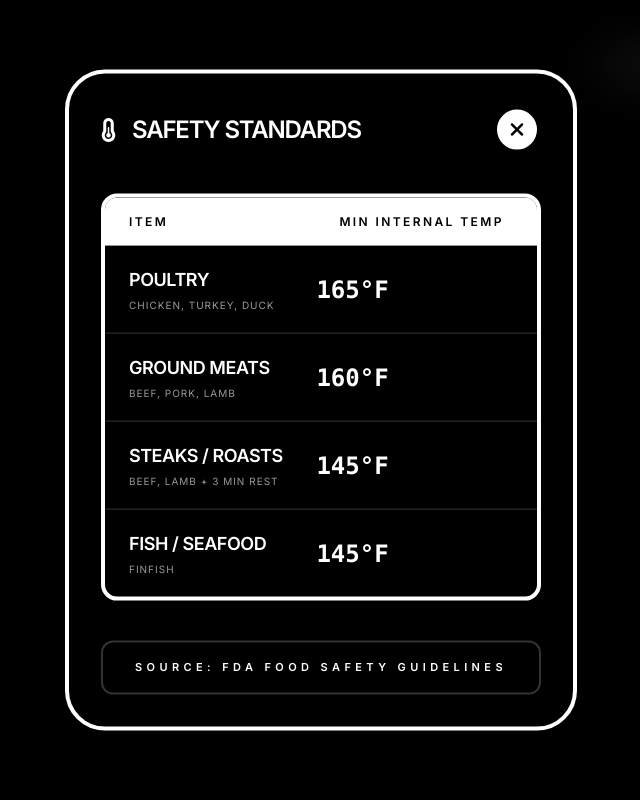
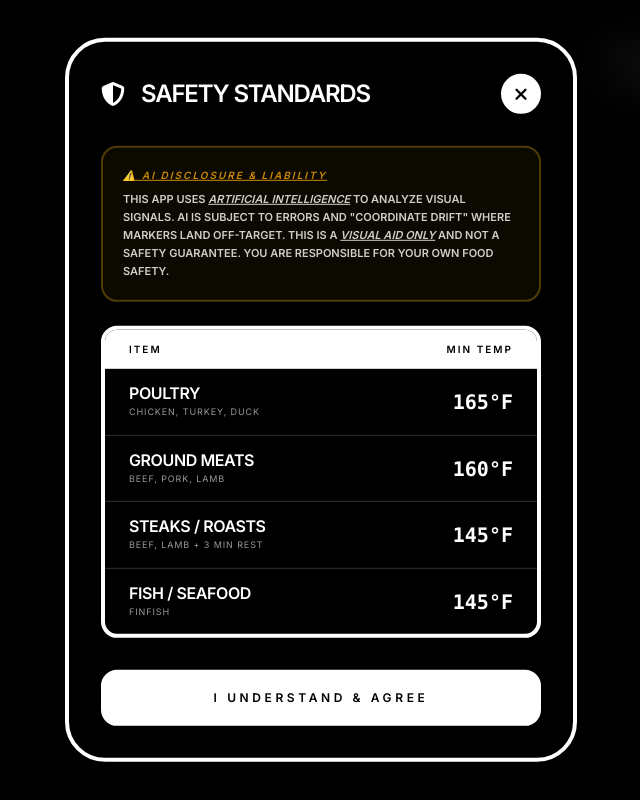
Before and after one commit to printlocalmarketing/Color-Context, a React (Vite) app: page / in a window 1280 px wide. Both pictures are taken after a click on the button "SAFETY STANDARDS". Shown: the top 800 px of the page, without its empty margins (319-959 px from the left). Built offline with nearby package versions, Linux system fonts and the light colour scheme.

Commit message:
Update SafetyModal.tsx

```diff
--- a/components/SafetyModal.tsx
+++ b/components/SafetyModal.tsx
@@ -1,14 +1,14 @@
-
 import React from 'react';
 import { ThemeMode } from '../types';
 
 interface SafetyModalProps {
   isOpen: boolean;
   onClose: () => void;
+  onAgree?: () => void; // Added for liability tracking
   theme: ThemeMode;
 }
 
-export const SafetyModal: React.FC<SafetyModalProps> = ({ isOpen, onClose, theme }) => {
+export const SafetyModal: React.FC<SafetyModalProps> = ({ isOpen, onClose, onAgree, theme }) => {
   const standards = [
     { item: 'Poultry', temp: '165°F', note: 'Chicken, Turkey, Duck' },
     { item: 'Ground Meats', temp: '160°F', note: 'Beef, Pork, Lamb' },
@@ -16,12 +16,16 @@ export const SafetyModal: React.FC<SafetyModalProps> = ({ isOpen, onClose, theme
     { item: 'Fish / Seafood', temp: '145°F', note: 'Finfish' },
   ];
 
-  // Resolve system theme if necessary
   const currentMode = theme === 'system'
     ? (window.matchMedia('(prefers-color-scheme: dark)').matches ? 'dark' : 'light')
     : theme;
 
   const isDark = currentMode === 'dark';
+
+  const handleAgree = () => {
+    if (onAgree) onAgree();
+    onClose();
+  };
 
   return (
     <>
@@ -31,55 +35,63 @@ export const SafetyModal: React.FC<SafetyModalProps> = ({ isOpen, onClose, theme
       />
 
       <div className={`
-        fixed top-1/2 left-1/2 -translate-x-1/2 -translate-y-1/2 w-[90%] max-w-lg z-[70]
+        fixed top-1/2 left-1/2 -translate-x-1/2 -translate-y-1/2 w-[95%] max-w-lg z-[70]
         transition-all duration-500 transform
         ${isOpen ? 'scale-100 opacity-100' : 'scale-95 opacity-0 pointer-events-none'}
         p-8 flex flex-col shadow-[0_0_100px_rgba(0,0,0,1)] rounded-[2.5rem]
         border-4 ${isDark ? 'bg-black text-white border-white' : 'bg-white text-black border-black'}
       `}>
-        <div className="flex justify-between items-center mb-10">
+        <div className="flex justify-between items-center mb-8">
           <div className="flex items-center gap-4">
-            <i className={`fa-solid fa-temperature-half text-2xl ${isDark ? 'text-white' : 'text-black'}`}></i>
+            <i className={`fa-solid fa-shield-halved text-2xl ${isDark ? 'text-white' : 'text-black'}`}></i>
             <h2 className="text-2xl font-black uppercase tracking-tighter">Safety Standards</h2>
           </div>
           <button
             onClick={onClose}
-            className="w-12 h-12 rounded-full flex items-center justify-center hover:scale-110 transition-all border-4 border-black bg-white text-black shadow-xl"
-            aria-label="Close"
+            className={`w-10 h-10 rounded-full flex items-center justify-center hover:scale-110 transition-all border-2 ${isDark ? 'bg-white text-black border-white' : 'bg-black text-white border-black'}`}
           >
-            <i className="fa-solid fa-xmark text-xl font-black"></i>
+            <i className="fa-solid fa-xmark text-lg font-black"></i>
           </button>
+        </div>
+
+        {/* AI & LIABILITY WARNING - NEW SECTION */}
+        <div className={`mb-6 p-5 border-2 rounded-2xl ${isDark ? 'border-yellow-500/30 bg-yellow-500/5' : 'border-yellow-600/30 bg-yellow-50/50'}`}>
+          <h3 className="text-[10px] font-black uppercase tracking-[0.2em] mb-2 text-yellow-600 italic underline">⚠️ AI Disclosure & Liability</h3>
+          <p className="text-[11px] font-bold leading-relaxed uppercase opacity-80">
+            This app uses <span className="underline italic">Artificial Intelligence</span> to analyze visual signals. AI is subject to errors and "coordinate drift" where markers land off-target. This is a <span className="underline italic">visual aid only</span> and not a safety guarantee. You are responsible for your own food safety.
+          </p>
         </div>
 
         <div className={`overflow-hidden rounded-2xl border-4 ${isDark ? 'border-white bg-black' : 'border-black bg-white'}`}>
           <table className="w-full text-left">
             <thead>
-              <tr className={`text-xs uppercase tracking-[0.2em] ${isDark ? 'bg-white text-black' : 'bg-black text-white'}`}>
-                <th className="px-6 py-4 font-black">Item</th>
-                <th className="px-6 py-4 font-black">Min Internal Temp</th>
+              <tr className={`text-[10px] uppercase tracking-[0.2em] ${isDark ? 'bg-white text-black' : 'bg-black text-white'}`}>
+                <th className="px-6 py-3 font-black">Item</th>
+                <th className="px-6 py-3 font-black text-right">Min Temp</th>
               </tr>
             </thead>
             <tbody className={`divide-y ${isDark ? 'divide-white/20' : 'divide-black/20'}`}>
               {standards.map((s, idx) => (
-                <tr key={idx} className={`transition-colors ${isDark ? 'hover:bg-white/5' : 'hover:bg-black/5'}`}>
-                  <td className="px-6 py-5">
-                    <div className={`font-black text-lg uppercase tracking-tight ${isDark ? 'text-white' : 'text-black'}`}>{s.item}</div>
-                    <div className={`text-[10px] uppercase tracking-widest mt-1 ${isDark ? 'text-white/60' : 'text-black/60'}`}>{s.note}</div>
+                <tr key={idx}>
+                  <td className="px-6 py-4">
+                    <div className="font-black text-base uppercase tracking-tight leading-none">{s.item}</div>
+                    <div className={`text-[9px] uppercase tracking-widest mt-1 opacity-60`}>{s.note}</div>
                   </td>
-                  <td className={`font-black text-2xl font-mono ${isDark ? 'text-white' : 'text-black'}`}>
-                    {s.temp}
-                  </td>
+                  <td className="px-6 py-4 font-black text-xl font-mono text-right">{s.temp}</td>
                 </tr>
               ))}
             </tbody>
           </table>
         </div>
 
-        <div className={`mt-10 p-4 border-2 rounded-xl ${isDark ? 'border-white/20' : 'border-black/20'}`}>
-          <p className={`text-[11px] font-black leading-relaxed text-center uppercase tracking-[0.4em] ${isDark ? 'text-white' : 'text-black'}`}>
-            Source: FDA Food Safety Guidelines
-          </p>
-        </div>
+        {/* MANDATORY ACTION BUTTON */}
+        <button
+          onClick={handleAgree}
+          className={`mt-8 py-4 font-black uppercase tracking-[0.3em] text-xs rounded-2xl transition-all active:scale-95 border-4
+            ${isDark ? 'bg-white text-black border-white hover:bg-zinc-200' : 'bg-black text-white border-black hover:bg-zinc-800'}`}
+        >
+          I Understand & Agree
+        </button>
       </div>
     </>
   );
```
